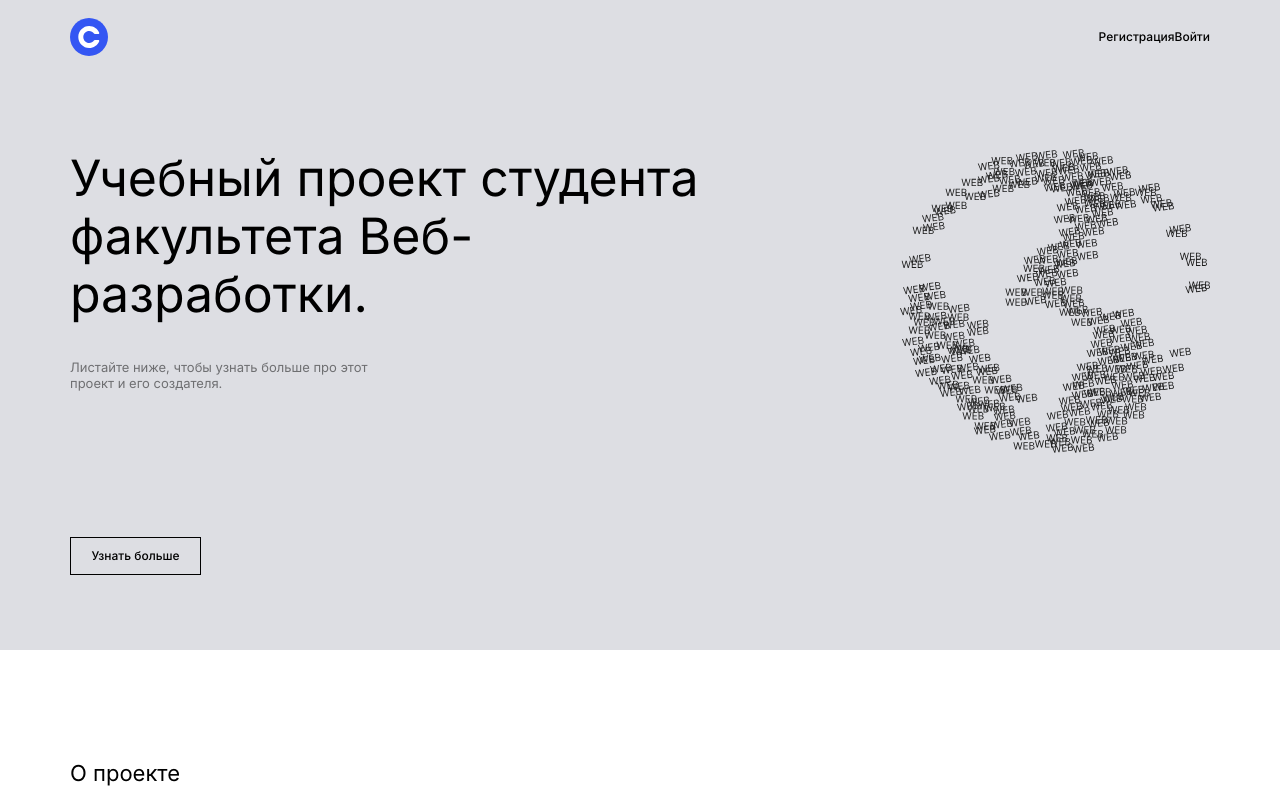
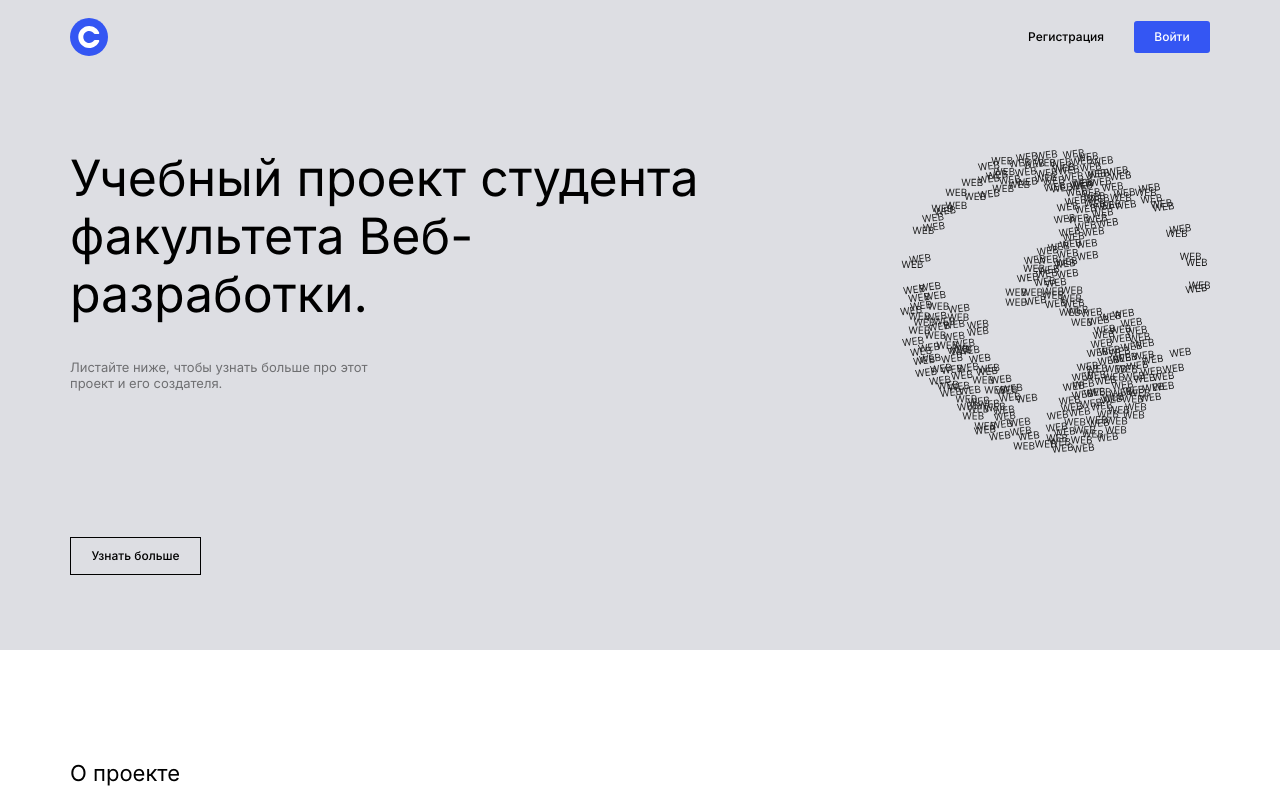
Before and after one commit to rem-ran/movies-explorer-frontend, a React (Create React App) app: page / in a window 1280 px wide. Shown: the top 800 px of the page. Built offline with nearby package versions, Linux system fonts and the light colour scheme.

Commit message:
update header links

```diff
--- a/src/components/Footer/Footer.css
+++ b/src/components/Footer/Footer.css
@@ -41,7 +41,7 @@
     margin-right: 20px;
 }
 
-.footer__link-item:last-child {
+.footer__list-item:last-child {
     margin-right: 0;
 }
 
--- a/src/components/Header/Header.css
+++ b/src/components/Header/Header.css
@@ -2,10 +2,7 @@
     display: flex;
     justify-content: space-between;
     background-color: #DDDEE3;
-    /* max-width: 880px; */
     height: 74px;
-    /* margin: auto; */
-    /* padding-top: 55px; */
     padding-left: 70px;
     padding-right: 70px;
 }
@@ -19,7 +16,6 @@
 @media screen and (max-width: 767px) {
     .header {
         max-width: 320px;
-        /* padding-top: 28px; */
     }
 }
 
@@ -42,12 +38,27 @@
 
 .header__link {
     margin: 0;
-    /* color: white; */
+    margin-right: 30px;
     font-weight: 500;
     font-size: 12px;
-    line-height: 110%;
-    /* text-decoration: none;
-    transition: linear 0.3s;
-    background-color: black;
-    border: none; */
+    line-height: 16px;
 }
+
+.header__link:hover {
+    cursor: pointer;
+    opacity: 0.8;
+}
+
+.header__link_type_login {
+    background-color: rgba(52, 86, 243);
+    border-radius: 3px;
+    color: white;
+    width: 76px;
+    height: 32px;
+    line-height: 32px;
+    text-align: center;
+}
+
+.header__link:last-child {
+    margin-right: 0;
+}
--- a/src/components/Main/Main.js
+++ b/src/components/Main/Main.js
@@ -21,7 +21,7 @@ const Main = () => {
           // </Link>
           <div className="header__user-container">
             <span className="header__link">Регистрация</span>
-            <span className="header__link">Войти</span>
+            <span className="header__link header__link_type_login">Войти</span>
           </div>
         }
       ></Header>
```
